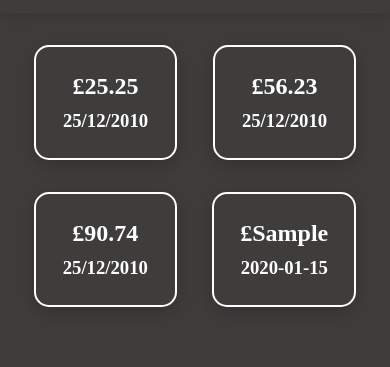
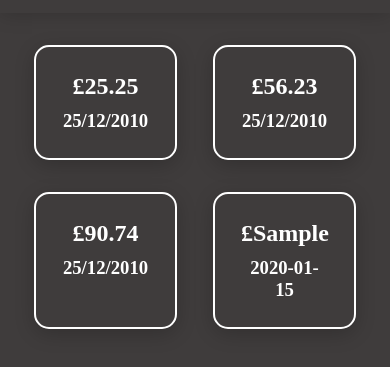
Before and after one commit to Luk1Pr0/expense-calculator, a plain HTML site: page index.html in a window 390 px wide. Both pictures are taken after typing "2020-01-15", "Sample" into the empty fields and a click on the button "Submit". Shown: the part 185-552 px from the top of the page. Drawn offline with Linux system fonts and the light colour scheme.

Commit message:
Overflow hidden on ehader and left on section so that it scrolls when more cards are added and also improved styling for mobile devices

```diff
--- a/app.js
+++ b/app.js
@@ -11,9 +11,12 @@ let value = 0;
 // Get input from the form
 function getInput(e) {
     e.preventDefault();
-    date = datePicker.value;
-    value = expense.value;
-    updateDOM();
+    console.log(value, date);
+    if (!date.length || !value.length) {
+        date = datePicker.value;
+        value = expense.value;
+        updateDOM();
+    }
 }
 
 // Append the element with the date and expense to DOM
@@ -27,8 +30,6 @@ function updateDOM() {
     expenseCard.append(header2, header3);
     expenseContainer.appendChild(expenseCard);
 }
-
-
 
 expenseForm.addEventListener('submit', getInput);
 
--- a/style/style.scss
+++ b/style/style.scss
@@ -22,10 +22,12 @@ body {
     display: flex;
     justify-content: space-between;
     font-size: 1rem;
+    overflow: hidden;
 }
 
 header {
-    min-width: 30%;
+    min-width: 20%;
+    height: 100vh;
     display: flex;
     flex-direction: column;
     align-items: center;
@@ -83,8 +85,10 @@ button:focus {
 }
 
 section {
-    width: 70%;
+    position: relative;
+    width: 80%;
     padding: 2rem;
+    overflow-x: auto;
 }
 
 .expense-container {
@@ -120,12 +124,14 @@ section {
         flex-direction: column;
         align-items: flex-start;
         justify-content: start;
+        overflow-x: hidden;
     }
     header {
         width: 100%;
         flex-direction: row-reverse;
         justify-content: space-around;
         padding: 1rem;
+        height: auto;
     }
     .total-expenses-container {
         padding: 0;
@@ -139,7 +145,7 @@ section {
         justify-content: space-around;
     }
     .expense-card {
-        min-width: 40%;
+        width: 40%;
         margin: 1rem;
     }
 }
```
Also changed, not shown: style/style.css, 1 other file.
